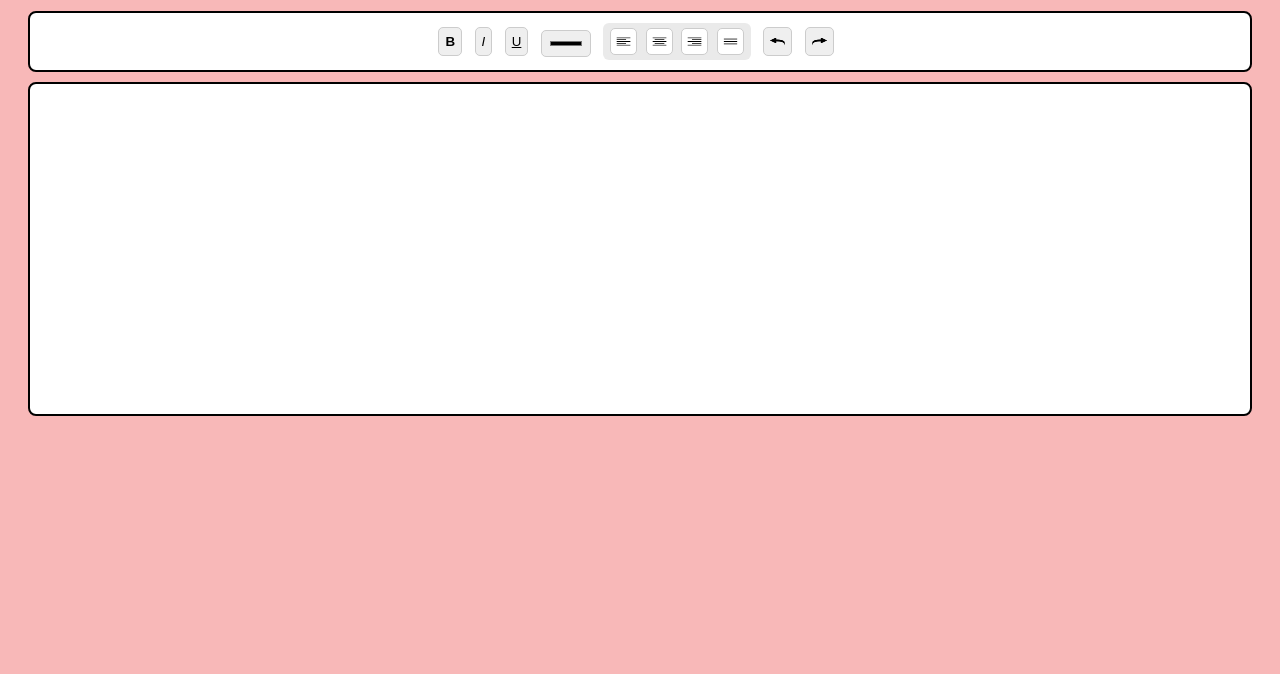
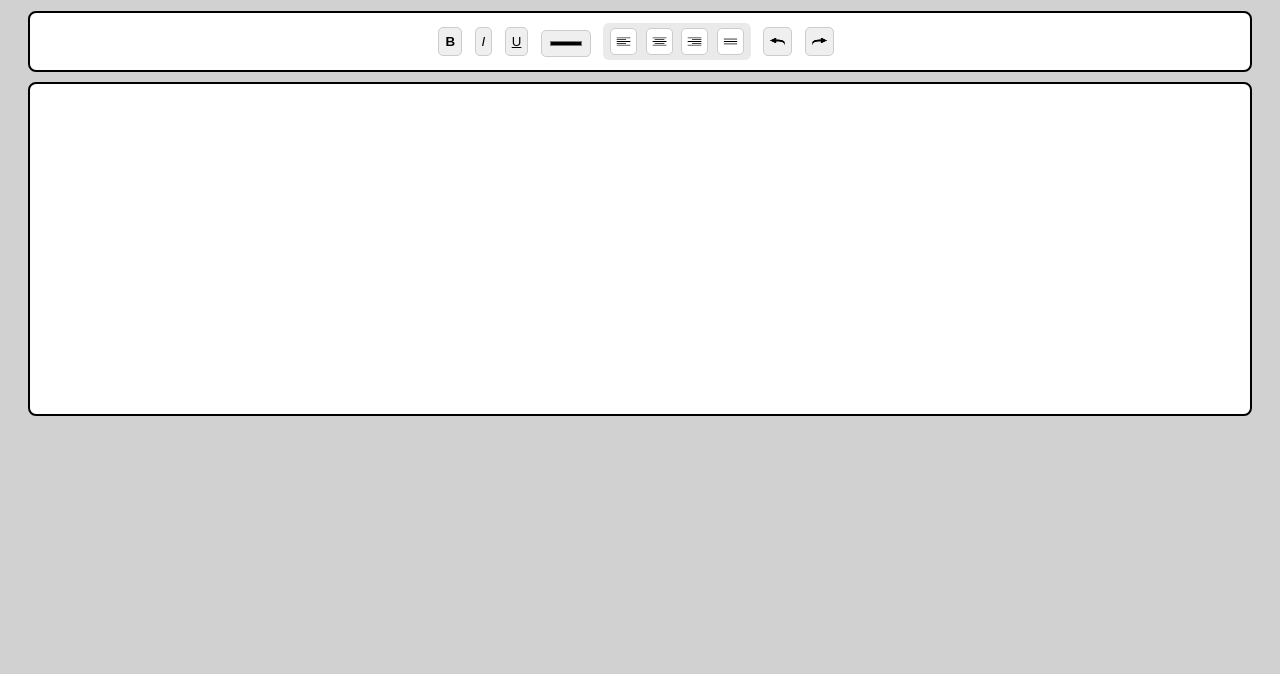
Before and after one commit to Sasanga003/Simple-text-editor, a plain HTML site: page texteditor.html in a window 1280 px wide. Shown: the part 126-800 px from the top of the page. Drawn offline with Linux system fonts and the light colour scheme.

Commit message:
Update: Changed the background color

```diff
--- a/styles.css
+++ b/styles.css
@@ -1,7 +1,7 @@
 body {
   font-family: Arial, sans-serif;
   padding: 20px;
-  background: #f8b8b8;
+  background: #d1d1d1;
 }
 
 h1 {
```
